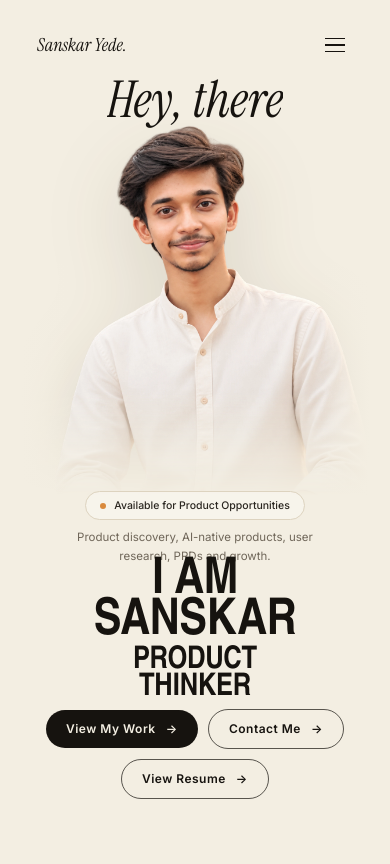
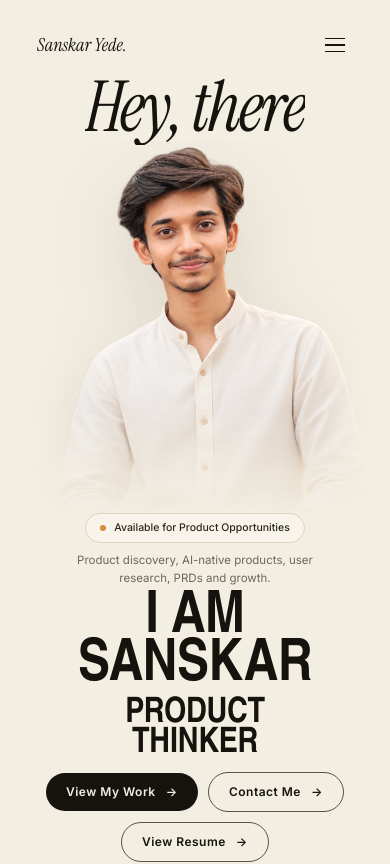
Before and after one commit to Sanskargithub03/sanskar-portfolio, a React (Vite) app: page / in a window 390 px wide. Shown: the top 864 px of the page. Built offline with nearby package versions, Linux system fonts and the light colour scheme; a web font is replaced by a local one.

Commit message:
Refactor Hero component layout and styles
Refactor Hero component for improved readability and structure.

```diff
--- a/src/components/Hero.tsx
+++ b/src/components/Hero.tsx
@@ -1,5 +1,12 @@
 import { useEffect, useRef } from "react";
-import { motion, useMotionValue, useScroll, useTransform, useSpring } from "framer-motion";
+import {
+  motion,
+  useMotionValue,
+  useScroll,
+  useTransform,
+  useSpring,
+} from "framer-motion";
+
 import { siteConfig } from "@/data/siteConfig";
 import HeroPortrait from "./HeroPortrait";
 import RevealText from "./RevealText";
@@ -7,218 +14,680 @@ import PillButton from "./PillButton";
 import { useReducedMotion } from "@/hooks/useReducedMotion";
 
 const fadeUp = {
-  hidden: { opacity: 0, y: 18 },
-  visible: { opacity: 1, y: 0, transition: { duration: 0.7, ease: [0.22, 1, 0.36, 1] as const } },
+  hidden: {
+    opacity: 0,
+    y: 18,
+  },
+
+  visible: {
+    opacity: 1,
+    y: 0,
+    transition: {
+      duration: 0.7,
+      ease: [0.22, 1, 0.36, 1] as const,
+    },
+  },
 };
 
 export default function Hero() {
   const sectionRef = useRef<HTMLElement>(null);
   const reduced = useReducedMotion();
+
   const mouseX = useMotionValue(0);
   const mouseY = useMotionValue(0);
 
   useEffect(() => {
     if (reduced) return;
+
     const handle = (e: MouseEvent) => {
       const nx = (e.clientX / window.innerWidth) * 2 - 1;
       const ny = (e.clientY / window.innerHeight) * 2 - 1;
+
       mouseX.set(nx);
       mouseY.set(ny);
     };
+
     window.addEventListener("mousemove", handle);
-    return () => window.removeEventListener("mousemove", handle);
+
+    return () => {
+      window.removeEventListener("mousemove", handle);
+    };
   }, [mouseX, mouseY, reduced]);
 
-  const { scrollYProgress } = useScroll({ target: sectionRef, offset: ["start start", "end start"] });
-  const scrollFade = useTransform(scrollYProgress, [0, 0.75, 1], [1, 1, 0]);
-  const scrollScale = useTransform(scrollYProgress, [0, 1], [1, 0.97]);
-  const smoothFade = useSpring(scrollFade, { stiffness: 100, damping: 30 });
+  const { scrollYProgress } = useScroll({
+    target: sectionRef,
+    offset: ["start start", "end start"],
+  });
+
+  const scrollFade = useTransform(
+    scrollYProgress,
+    [0, 0.75, 1],
+    [1, 1, 0]
+  );
+
+  const scrollScale = useTransform(
+    scrollYProgress,
+    [0, 1],
+    [1, 0.97]
+  );
+
+  const smoothFade = useSpring(scrollFade, {
+    stiffness: 100,
+    damping: 30,
+  });
 
   const resumeHref = siteConfig.social.resume;
 
   return (
-    <section id="home" ref={sectionRef} className="relative w-full overflow-hidden">
-      <motion.div style={reduced ? undefined : { opacity: smoothFade, scale: scrollScale }} className="relative w-full">
-        {/* ================= MOBILE / TABLET (< lg) — unchanged stacked layout ================= */}
+    <section
+      id="home"
+      ref={sectionRef}
+      className="relative w-full overflow-hidden"
+    >
+      <motion.div
+        style={
+          reduced
+            ? undefined
+            : {
+                opacity: smoothFade,
+                scale: scrollScale,
+              }
+        }
+        className="relative w-full"
+      >
+
+        {/* =========================================================
+            MOBILE / TABLET
+            ========================================================= */}
+
         <div className="relative flex min-h-[100svh] w-full flex-col pt-[76px] sm:pt-[84px] lg:hidden">
+
           <motion.div
             initial="hidden"
             animate="visible"
-            variants={{ visible: { transition: { staggerChildren: 0.09 } } }}
-            className="relative mx-auto flex w-full max-w-2xl flex-1 flex-col px-5 sm:px-8"
+            variants={{
+              visible: {
+                transition: {
+                  staggerChildren: 0.09,
+                },
+              },
+            }}
+            className="
+              relative
+              mx-auto
+              flex
+              w-full
+              max-w-2xl
+              flex-1
+              flex-col
+              px-5
+              sm:px-8
+            "
           >
+
+            {/* MOBILE GREETING */}
+
             <div className="relative z-30 flex justify-center">
               <RevealText
                 text={siteConfig.hero.greeting}
                 as="h1"
                 mode="word"
                 delay={0.15}
-                className="font-serif-display text-[13vw] leading-[0.95] sm:text-5xl"
+                className="
+                  font-serif-display
+                  text-[18vw]
+                  leading-[0.9]
+                  tracking-[-0.035em]
+                  sm:text-6xl
+                "
               />
             </div>
 
-            <div className="relative z-10 mx-auto -mt-2 h-full max-h-[52vh] min-h-[340px] w-full max-w-[380px] sm:max-h-[56vh] sm:max-w-[440px]">
-              <HeroPortrait mouseX={mouseX} mouseY={mouseY} />
+            {/* MOBILE PORTRAIT */}
+
+            <div
+              className="
+                relative
+                z-10
+                mx-auto
+                -mt-1
+                h-full
+                min-h-[380px]
+                w-full
+                max-w-[420px]
+                sm:min-h-[440px]
+                sm:max-w-[470px]
+              "
+            >
+              <HeroPortrait
+                mouseX={mouseX}
+                mouseY={mouseY}
+              />
             </div>
 
-            <motion.div variants={fadeUp} className="relative z-30 -mt-2 flex flex-col items-center gap-2 text-center">
-              <div className="inline-flex items-center gap-2 rounded-full border border-[var(--color-line)] bg-[var(--color-paper)]/70 px-3.5 py-1.5">
+            {/* MOBILE AVAILABILITY */}
+
+            <motion.div
+              variants={fadeUp}
+              className="
+                relative
+                z-30
+                -mt-2
+                flex
+                flex-col
+                items-center
+                gap-2
+                text-center
+              "
+            >
+              <div
+                className="
+                  inline-flex
+                  items-center
+                  gap-2
+                  rounded-full
+                  border
+                  border-[var(--color-line)]
+                  bg-[var(--color-paper)]/70
+                  px-3.5
+                  py-1.5
+                  backdrop-blur-sm
+                "
+              >
                 <span className="relative flex h-1.5 w-1.5">
-                  <span className="absolute inline-flex h-full w-full animate-ping rounded-full bg-[var(--color-amber)] opacity-60" />
-                  <span className="relative inline-flex h-1.5 w-1.5 rounded-full bg-[var(--color-amber)]" />
+                  <span
+                    className="
+                      absolute
+                      inline-flex
+                      h-full
+                      w-full
+                      animate-ping
+                      rounded-full
+                      bg-[var(--color-amber)]
+                      opacity-60
+                    "
+                  />
+
+                  <span
+                    className="
+                      relative
+                      inline-flex
+                      h-1.5
+                      w-1.5
+                      rounded-full
+                      bg-[var(--color-amber)]
+                    "
+                  />
                 </span>
-                <span className="text-[10.5px] font-medium text-[var(--color-ink-soft)]">{siteConfig.personal.availability}</span>
+
+                <span
+                  className="
+                    text-[10.5px]
+                    font-medium
+                    text-[var(--color-ink-soft)]
+                  "
+                >
+                  {siteConfig.personal.availability}
+                </span>
               </div>
-              <p className="max-w-[260px] text-[11.5px] leading-relaxed text-[var(--color-taupe)]">{siteConfig.personal.tagline}</p>
+
+              <p
+                className="
+                  max-w-[270px]
+                  text-[11.5px]
+                  leading-relaxed
+                  text-[var(--color-taupe)]
+                "
+              >
+                {siteConfig.personal.tagline}
+              </p>
             </motion.div>
 
-            <motion.div variants={fadeUp} className="relative z-30 col-span-full -mt-1 flex flex-col items-center justify-between gap-1">
-              <h2 className="font-display text-center text-[13vw] leading-[0.82] uppercase text-[var(--color-ink)] sm:text-[7vw]">
+            {/* MOBILE NAME */}
+
+            <motion.div
+              variants={fadeUp}
+              className="
+                relative
+                z-30
+                mt-2
+                flex
+                flex-col
+                items-center
+                gap-2
+              "
+            >
+              <h2
+                className="
+                  font-display
+                  text-center
+                  text-[15vw]
+                  uppercase
+                  leading-[0.82]
+                  tracking-[-0.035em]
+                  text-[var(--color-ink)]
+                  sm:text-[8vw]
+                "
+              >
                 {siteConfig.hero.lineOne}
                 <br />
                 {siteConfig.hero.lineTwo}
               </h2>
-              <h3 className="font-display text-center text-[8vw] leading-[0.86] uppercase text-[var(--color-ink)] sm:text-[4.6vw]">
+
+              <h3
+                className="
+                  font-display
+                  text-center
+                  text-[9vw]
+                  uppercase
+                  leading-[0.86]
+                  tracking-[-0.025em]
+                  text-[var(--color-ink)]
+                  sm:text-[5vw]
+                "
+              >
                 {siteConfig.hero.roleLineOne}
                 <br />
                 {siteConfig.hero.roleLineTwo}
               </h3>
             </motion.div>
 
-            <motion.div variants={fadeUp} className="relative z-30 flex flex-wrap items-center justify-center gap-2.5 pb-4 pt-1.5">
-              <PillButton href={siteConfig.hero.ctas.primary.href} variant="solid" className="!px-5 !py-2.5 !text-[12px]">
+            {/* MOBILE CTA */}
+
+            <motion.div
+              variants={fadeUp}
+              className="
+                relative
+                z-30
+                flex
+                flex-wrap
+                items-center
+                justify-center
+                gap-2.5
+                pb-6
+                pt-3
+              "
+            >
+              <PillButton
+                href={siteConfig.hero.ctas.primary.href}
+                variant="solid"
+                className="!px-5 !py-2.5 !text-[12px]"
+              >
                 {siteConfig.hero.ctas.primary.label}
               </PillButton>
-              <PillButton href={siteConfig.hero.ctas.secondary.href} variant="outline" className="!px-5 !py-2.5 !text-[12px]">
+
+              <PillButton
+                href={siteConfig.hero.ctas.secondary.href}
+                variant="outline"
+                className="!px-5 !py-2.5 !text-[12px]"
+              >
                 {siteConfig.hero.ctas.secondary.label}
               </PillButton>
-              <PillButton href={resumeHref} variant="outline" external cursorLabel="OPEN" className="!px-5 !py-2.5 !text-[12px]">
+
+              <PillButton
+                href={resumeHref}
+                variant="outline"
+                external
+                cursorLabel="OPEN"
+                className="!px-5 !py-2.5 !text-[12px]"
+              >
                 {siteConfig.hero.ctas.tertiary.label}
               </PillButton>
             </motion.div>
           </motion.div>
         </div>
 
-        {/* ================= DESKTOP (lg+) — precise reference-matched composition ================= */}
-        {/* Coordinates below are measured percentages from the reference mockup's
-            1370×1148 canvas, applied as absolute positions within this container.
-            Layering (back → front): glow → "Hey, there" → portrait → badge/copy → bottom type.
 
-            The inner wrapper is capped at max-w-[1600px] and centered — without
-            this, on very wide monitors (1920px+) the width-percentage-based
-            positions (e.g. "Hey," at left:12%, "there" at left:67%) spread the
-            two words apart in absolute pixels while the vh-based type size stays
-            fixed, breaking the "one phrase" reading. Capping the container keeps
-            the gap-to-text-size ratio constant regardless of screen width. */}
-        <div className="relative hidden min-h-[100svh] w-full lg:block">
-          <div className="relative mx-auto h-full min-h-[100svh] w-full max-w-[1600px]">
-          {/* Hey, there — one continuous line, split across the portrait's
-              gap, BEHIND the portrait (z-10 < portrait's z-20) so the head
-              can overlap it exactly like the reference. */}
+        {/* =========================================================
+            DESKTOP
+            ========================================================= */}
+
+        <div
+          className="
+            relative
+            hidden
+            min-h-[100svh]
+            w-full
+            lg:block
+          "
+        >
+
+          <div
+            className="
+              relative
+              mx-auto
+              h-full
+              min-h-[100svh]
+              w-full
+              max-w-[1600px]
+            "
+          >
+
+            {/* =====================================================
+                HEY,
+                ===================================================== */}
+
             <motion.div
               initial={{ opacity: 0, y: 16 }}
               animate={{ opacity: 1, y: 0 }}
-            transition={{ duration: 0.6, delay: 0.15, ease: [0.22, 1, 0.36, 1] }}
-            className="absolute z-10 whitespace-nowrap font-serif-display leading-none"
-            style={{ left: "15%", top: "13%", fontSize: "17vh" }}
+              transition={{
+                duration: 0.6,
+                delay: 0.15,
+                ease: [0.22, 1, 0.36, 1],
+              }}
+              className="
+                absolute
+                z-10
+                whitespace-nowrap
+                font-serif-display
+                leading-none
+                tracking-[-0.035em]
+              "
+              style={{
+                left: "14.2%",
+                top: "14.2%",
+                fontSize: "clamp(125px, 18.5vh, 205px)",
+              }}
             >
               Hey,
             </motion.div>
+
+
+            {/* =====================================================
+                THERE
+
+                IMPORTANT:
+                Use LEFT positioning instead of RIGHT.
+                This keeps 'there' beside the portrait like reference.
+                ===================================================== */}
+
             <motion.div
               initial={{ opacity: 0, y: 16 }}
               animate={{ opacity: 1, y: 0 }}
-            transition={{ duration: 0.6, delay: 0.2, ease: [0.22, 1, 0.36, 1] }}
-            className="absolute z-10 whitespace-nowrap font-serif-display leading-none"
-            style={{ left: "64%", top: "13%", fontSize: "17vh" }}
+              transition={{
+                duration: 0.6,
+                delay: 0.2,
+                ease: [0.22, 1, 0.36, 1],
+              }}
+              className="
+                absolute
+                z-10
+                whitespace-nowrap
+                font-serif-display
+                leading-none
+                tracking-[-0.035em]
+              "
+              style={{
+                left: "61.8%",
+                top: "14.2%",
+                fontSize: "clamp(125px, 18.5vh, 205px)",
+              }}
             >
               there
             </motion.div>
 
-          {/* Portrait — large, shifted slightly right of center, overlapping the greeting */}
+
+            {/* =====================================================
+                PORTRAIT
+
+                Kept between Hey and there.
+                ===================================================== */}
+
             <motion.div
               initial={{ opacity: 0, y: 30 }}
               animate={{ opacity: 1, y: 0 }}
-            transition={{ duration: 0.7, delay: 0.25, ease: [0.16, 1, 0.3, 1] }}
-            className="absolute z-20"
-            style={{ left: "33%", top: "6%", width: "45%", height: "94%" }}
+              transition={{
+                duration: 0.7,
+                delay: 0.25,
+                ease: [0.16, 1, 0.3, 1],
+              }}
+              className="
+                absolute
+                z-20
+              "
+              style={{
+                left: "28%",
+                top: "7%",
+                width: "44%",
+                height: "93%",
+              }}
             >
-            <HeroPortrait mouseX={mouseX} mouseY={mouseY} />
+              <HeroPortrait
+                mouseX={mouseX}
+                mouseY={mouseY}
+              />
             </motion.div>
 
-          {/* Availability badge — left, aligned with portrait's upper-chest band */}
+
+            {/* =====================================================
+                AVAILABILITY BADGE
+                ===================================================== */}
+
             <motion.div
               initial={{ opacity: 0 }}
               animate={{ opacity: 1 }}
-            transition={{ duration: 0.5, delay: 0.45 }}
+              transition={{
+                duration: 0.5,
+                delay: 0.45,
+              }}
               className="absolute z-30"
-            style={{ left: "4.5%", top: "42.5%" }}
+              style={{
+                left: "4.5%",
+                top: "42.5%",
+              }}
             >
-            <div className="inline-flex w-fit items-center gap-2 whitespace-nowrap rounded-full border border-[var(--color-line)] bg-[var(--color-paper)]/80 px-4 py-2 backdrop-blur-sm">
+              <div
+                className="
+                  inline-flex
+                  w-fit
+                  items-center
+                  gap-2
+                  whitespace-nowrap
+                  rounded-full
+                  border
+                  border-[var(--color-line)]
+                  bg-[var(--color-paper)]/80
+                  px-4
+                  py-2
+                  backdrop-blur-sm
+                "
+              >
                 <span className="relative flex h-2 w-2">
-                <span className="absolute inline-flex h-full w-full animate-ping rounded-full bg-[var(--color-amber)] opacity-60" />
-                <span className="relative inline-flex h-2 w-2 rounded-full bg-[var(--color-amber)]" />
+                  <span
+                    className="
+                      absolute
+                      inline-flex
+                      h-full
+                      w-full
+                      animate-ping
+                      rounded-full
+                      bg-[var(--color-amber)]
+                      opacity-60
+                    "
+                  />
+
+                  <span
+                    className="
+                      relative
+                      inline-flex
+                      h-2
+                      w-2
+                      rounded-full
+                      bg-[var(--color-amber)]
+                    "
+                  />
                 </span>
-              <span className="text-[13px] font-medium text-[var(--color-ink-soft)]">{siteConfig.personal.availability}</span>
+
+                <span
+                  className="
+                    text-[13px]
+                    font-medium
+                    text-[var(--color-ink-soft)]
+                  "
+                >
+                  {siteConfig.personal.availability}
+                </span>
               </div>
             </motion.div>
 
-          {/* Supporting copy — right, same band as the badge */}
+
+            {/* =====================================================
+                SUPPORTING COPY
+                ===================================================== */}
+
             <motion.div
               initial={{ opacity: 0 }}
               animate={{ opacity: 1 }}
-            transition={{ duration: 0.5, delay: 0.48 }}
-            className="absolute z-30 text-right"
-            style={{ right: "4%", top: "39%", maxWidth: "17%" }}
+              transition={{
+                duration: 0.5,
+                delay: 0.48,
+              }}
+              className="
+                absolute
+                z-30
+                text-right
+              "
+              style={{
+                right: "4%",
+                top: "39%",
+                maxWidth: "17%",
+              }}
             >
-            <p className="text-[15px] leading-relaxed text-[var(--color-ink-soft)]">{siteConfig.personal.tagline}</p>
+              <p
+                className="
+                  text-[15px]
+                  leading-relaxed
+                  text-[var(--color-ink-soft)]
+                "
+              >
+                {siteConfig.personal.tagline}
+              </p>
             </motion.div>
 
-          {/* I AM SANSKAR — bottom left, large */}
+
+            {/* =====================================================
+                I AM SANSKAR
+                ===================================================== */}
+
             <motion.h2
               initial={{ opacity: 0, y: 24 }}
               animate={{ opacity: 1, y: 0 }}
-            transition={{ duration: 0.55, delay: 0.3, ease: [0.22, 1, 0.36, 1] }}
-            className="font-display absolute z-30 whitespace-nowrap uppercase leading-[0.86] text-[var(--color-ink)]"
-            style={{ left: "4.5%", top: "68%", fontSize: "12.5vh" }}
+              transition={{
+                duration: 0.55,
+                delay: 0.3,
+                ease: [0.22, 1, 0.36, 1],
+              }}
+              className="
+                font-display
+                absolute
+                z-30
+                whitespace-nowrap
+                uppercase
+                leading-[0.86]
+                tracking-[-0.035em]
+                text-[var(--color-ink)]
+              "
+              style={{
+                left: "4.5%",
+                top: "68%",
+                fontSize: "clamp(78px, 12.5vh, 140px)",
+              }}
             >
               {siteConfig.hero.lineOne}
               <br />
               {siteConfig.hero.lineTwo}
             </motion.h2>
 
-          {/* PRODUCT THINKER — bottom right, smaller than SANSKAR but still large */}
+
+            {/* =====================================================
+                PRODUCT THINKER
+                ===================================================== */}
+
             <motion.h3
               initial={{ opacity: 0, y: 24 }}
               animate={{ opacity: 1, y: 0 }}
-            transition={{ duration: 0.55, delay: 0.38, ease: [0.22, 1, 0.36, 1] }}
-            className="font-display absolute z-30 whitespace-nowrap text-right uppercase leading-[0.9] text-[var(--color-ink)]"
-            style={{ right: "4%", top: "80%", fontSize: "6.8vh" }}
+              transition={{
+                duration: 0.55,
+                delay: 0.38,
+                ease: [0.22, 1, 0.36, 1],
+              }}
+              className="
+                font-display
+                absolute
+                z-30
+                whitespace-nowrap
+                text-right
+                uppercase
+                leading-[0.9]
+                tracking-[-0.03em]
+                text-[var(--color-ink)]
+              "
+              style={{
+                right: "4%",
+                top: "80%",
+                fontSize: "clamp(52px, 6.8vh, 80px)",
+              }}
             >
               {siteConfig.hero.roleLineOne}
               <br />
               {siteConfig.hero.roleLineTwo}
             </motion.h3>
 
-          {/* CTAs — compact, tucked at the very bottom */}
+
+            {/* =====================================================
+                CTA BUTTONS
+                ===================================================== */}
+
             <motion.div
               initial={{ opacity: 0, y: 12 }}
               animate={{ opacity: 1, y: 0 }}
-            transition={{ duration: 0.5, delay: 0.55 }}
-            className="absolute z-30 flex flex-wrap items-center gap-2"
-            style={{ left: "4.5%", top: "93%" }}
+              transition={{
+                duration: 0.5,
+                delay: 0.55,
+              }}
+              className="
+                absolute
+                z-30
+                flex
+                flex-wrap
+                items-center
+                gap-2
+              "
+              style={{
+                left: "4.5%",
+                top: "93%",
+              }}
             >
-            <PillButton href={siteConfig.hero.ctas.primary.href} variant="solid" className="!px-4 !py-2 !text-[11px]">
+              <PillButton
+                href={siteConfig.hero.ctas.primary.href}
+                variant="solid"
+                className="!px-4 !py-2 !text-[11px]"
+              >
                 {siteConfig.hero.ctas.primary.label}
               </PillButton>
-            <PillButton href={siteConfig.hero.ctas.secondary.href} variant="outline" className="!px-4 !py-2 !text-[11px]">
+
+              <PillButton
+                href={siteConfig.hero.ctas.secondary.href}
+                variant="outline"
+                className="!px-4 !py-2 !text-[11px]"
+              >
                 {siteConfig.hero.ctas.secondary.label}
               </PillButton>
-            <PillButton href={resumeHref} variant="outline" external cursorLabel="OPEN" className="!px-4 !py-2 !text-[11px]">
+
+              <PillButton
+                href={resumeHref}
+                variant="outline"
+                external
+                cursorLabel="OPEN"
+                className="!px-4 !py-2 !text-[11px]"
+              >
                 {siteConfig.hero.ctas.tertiary.label}
               </PillButton>
             </motion.div>
+
           </div>
         </div>
+
       </motion.div>
     </section>
   );
```
Lines whose indentation alone changed are shown as unchanged.
